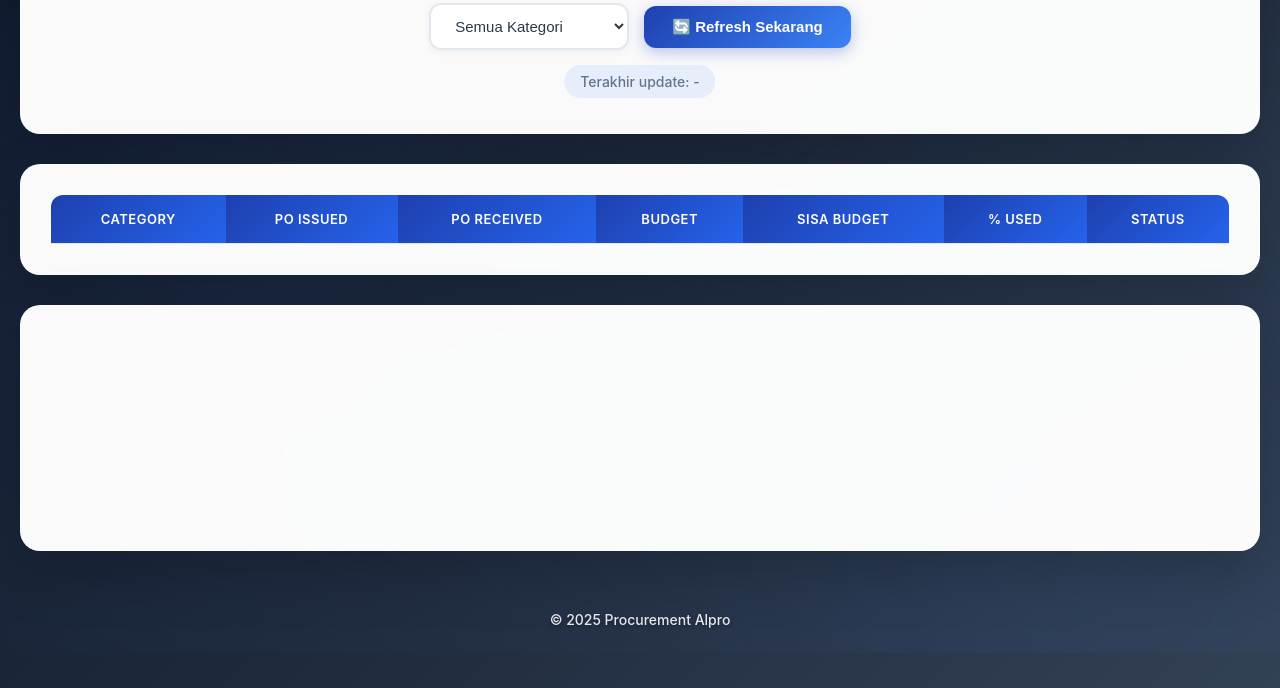
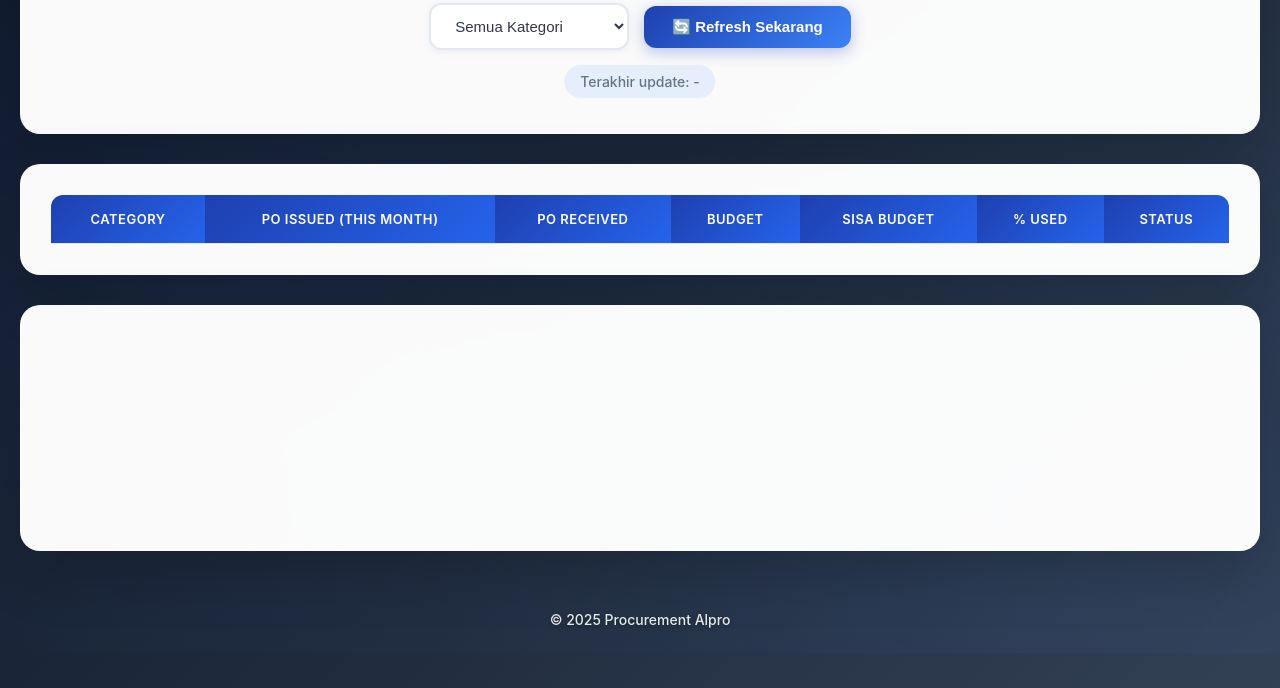
Before and after one commit to Procurementanalys/TRACKINGBUDGET1, a plain HTML site: page index.html in a window 1280 px wide. Shown: the part 147-835 px from the top of the page. Drawn offline with nearby package versions, Linux system fonts and the light colour scheme; no server answers.

Commit message:
Update index.html

```diff
--- a/index.html
+++ b/index.html
@@ -357,7 +357,7 @@
         <thead>
           <tr>
             <th>Category</th>
-            <th>PO Issued</th>
+            <th>PO Issued (This Month)</th>
             <th>PO Received</th>
             <th>Budget</th>
             <th>Sisa Budget</th>
```
